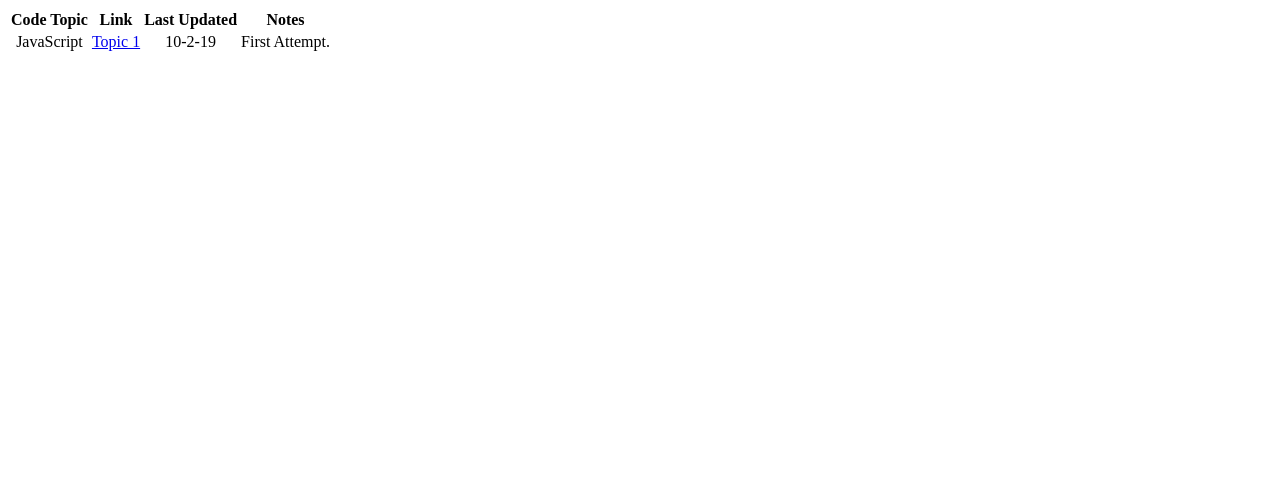
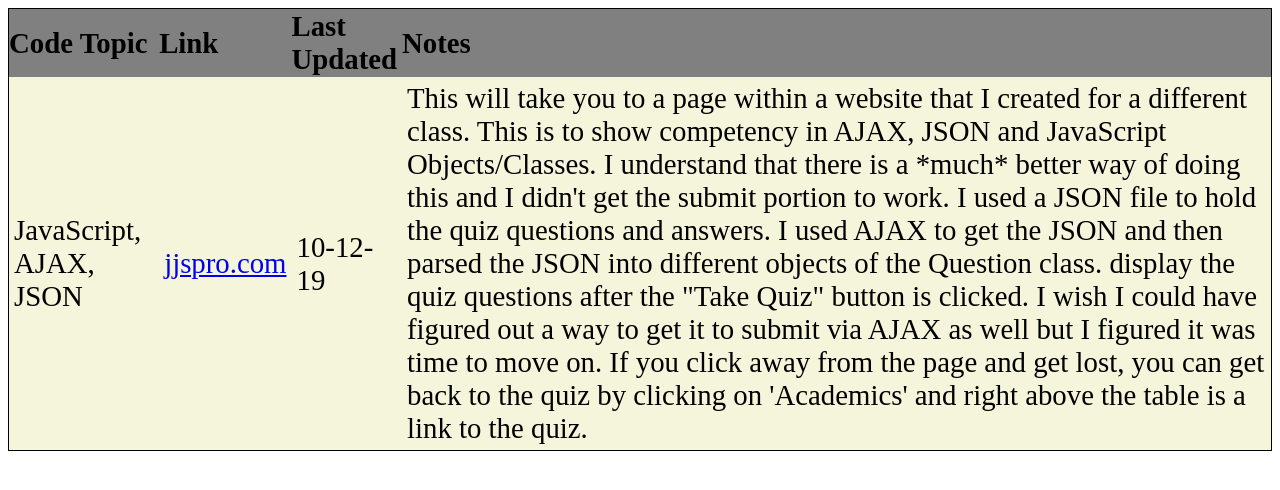
Before and after one commit to Smith-Jessica/CIT261, a plain HTML site: page index.html in a window 1280 px wide. Drawn offline with Linux system fonts and the light colour scheme.

Commit message:
some minor changes to the homepage to make it look nicer

```diff
--- a/index.css
+++ b/index.css
@@ -1,3 +1,22 @@
 .tableData {
-    text-align: center;
+    text-align: left;
 }
+p, h1, h2{
+    font-size: calc(16px + 1vw);
+}
+table {
+    background-color: beige;
+    border: 1px solid black;
+    border-collapse: collapse;
+    font-size: calc(16px + 1vw);
+}
+
+th {
+    background-color: grey;
+    padding-left: 0;
+    padding-right: 0;
+}
+
+td {
+    padding: 5px;
+}
--- a/index.html
+++ b/index.html
@@ -18,10 +18,10 @@
         <th>Notes</th>
       </tr>
       <tr>
-        <td>JavaScript</td>
-        <td><a href='Sandbox/topic1.html'>Topic 1</a></td>
-        <td>10-2-19</td>
-        <td>First Attempt.</td>
+        <td>JavaScript, AJAX, JSON</td>
+        <td><a href='topics/quiz.html'>jjspro.com</a></td>
+        <td>10-12-19</td>
+        <td>This will take you to a page within a website that I created for a different class. This is to show competency in AJAX, JSON and JavaScript Objects/Classes. I understand that there is a *much* better way of doing this and I didn't get the submit portion to work. I used a JSON file to hold the quiz questions and answers. I used AJAX to get the JSON and then parsed the JSON into different objects of the Question class. display the quiz questions after the "Take Quiz" button is clicked. I wish I could have figured out a way to get it to submit via AJAX as well but I figured it was time to move on. If you click away from the page and get lost, you can get back to the quiz by clicking on 'Academics' and right above the table is a link to the quiz.</td>
       </tr>
     </table>
 
```
